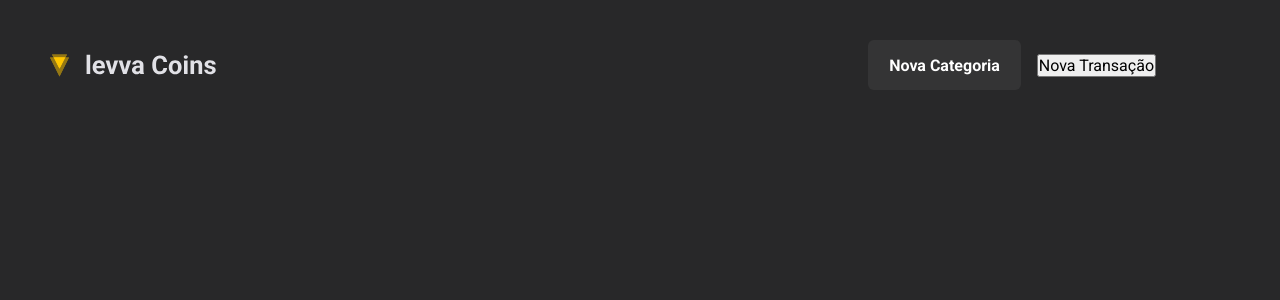
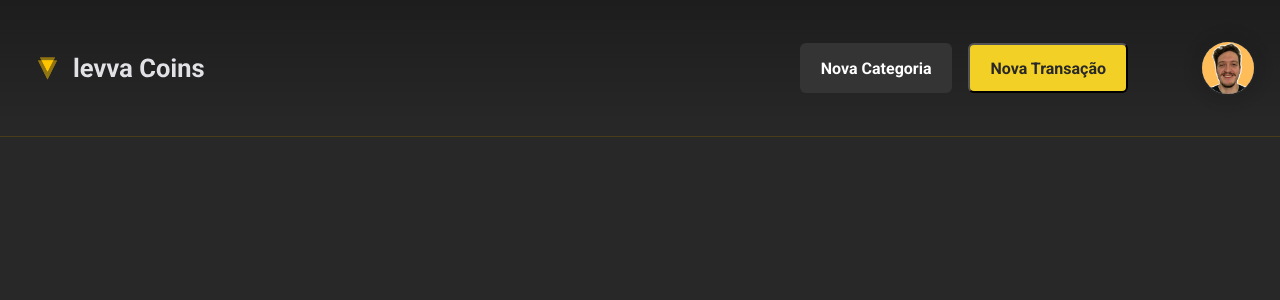
Before and after one commit to joaofelima96/levva-coins, a React (Vite) app: page /home in a window 1280 px wide. Shown: the top 300 px of the page. Built offline with nearby package versions, Linux system fonts and the light colour scheme.

Commit message:
Estilização - Header

```diff
--- a/src/components/Header/index.tsx
+++ b/src/components/Header/index.tsx
@@ -1,6 +1,8 @@
 import { HeaderContainer, HeaderContent, NewCategoryButton, NewTransactionButton, UserAvatar } from "./styles";
 
 import levvaCoinsLogo from "../../assets/logo.svg"
+
+import FotoPerfil from "../../assets/perfil.png"
 
 export function Header() {
     return (
@@ -14,7 +16,7 @@ export function Header() {
                 </div>
             </HeaderContent>
 
-            <UserAvatar />
+            <UserAvatar src={FotoPerfil} />
         </HeaderContainer>
     )
 }
--- a/src/components/Header/styles.ts
+++ b/src/components/Header/styles.ts
@@ -1,14 +1,16 @@
 import styled from "styled-components";
 
 export const HeaderContainer = styled.header`
-    background: ${props => props.theme["gray-600"]};
+    background: linear-gradient(to bottom, ${props => props.theme.black}, ${props => props.theme["gray-600"]});
     padding: 2.5rem 0.75rem;
 
-    grid-column-start: 2;
-    grid-column-end: 3;
+    grid-column-start: 1;
+    grid-column-end: 4;
 
     display: grid;
     grid-template-columns: 1fr 70rem 7rem 1fr;
+
+    border-bottom: 1px solid ${props => props.theme["yellow-500"]}30;
 `;
 
 export const HeaderContent = styled.div`
@@ -44,6 +46,41 @@ export const NewCategoryButton = styled.button`
     }
 `;
 
-export const NewTransactionButton = styled.button``;
+export const NewTransactionButton = styled.button`
+    height: 50px;
+    background: ${props => props.theme["yellow-300"]};
+    color: ${props => props.theme["gray-600"]};
+    font-weight: bold;
 
-export const UserAvatar = styled.img``;
+    border-radius: 6px;
+
+    padding: 0 1.25rem;
+    margin-right: 1rem;
+
+    transition: background-color 0.3s;
+
+    &:hover {
+        cursor: pointer;
+        background-color: ${props => props.theme["yellow-500"]};
+    }
+`;
+
+export const UserAvatar = styled.img`
+    width: 3.5rem;
+    height: 3.5rem;
+    border-radius: 50%;
+    border: 2px solid transparent;
+    box-shadow: 0px 0px 10px 10px #00000010;
+
+    grid-column: 3 / 4;
+    display: flex;
+    justify-self: flex-end;
+
+    transition: all 0.3s;
+
+    &:hover {
+        cursor: pointer;
+        border: 2px solid ${props => props.theme["yellow-500"]};
+        box-shadow: 0px 0px 10px 20px #00000015;
+    }
+`;
--- a/src/styles/defaultTheme.ts
+++ b/src/styles/defaultTheme.ts
@@ -5,6 +5,7 @@ export const DefaultTheme = {
     "gray-400": "#7C7C8A",
     "gray-500": "#343435",
     "gray-600": "#282829",
+    "gray-700": "#282829",
 
     black: "#1D1D1D",
 
```
Also changed, not shown: src/assets/perfil.png (added).
